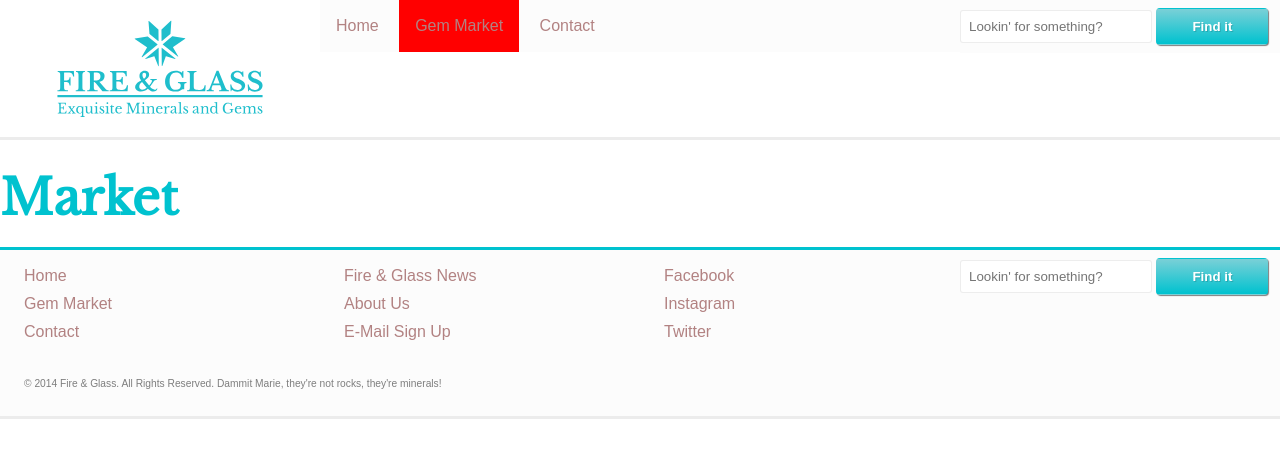
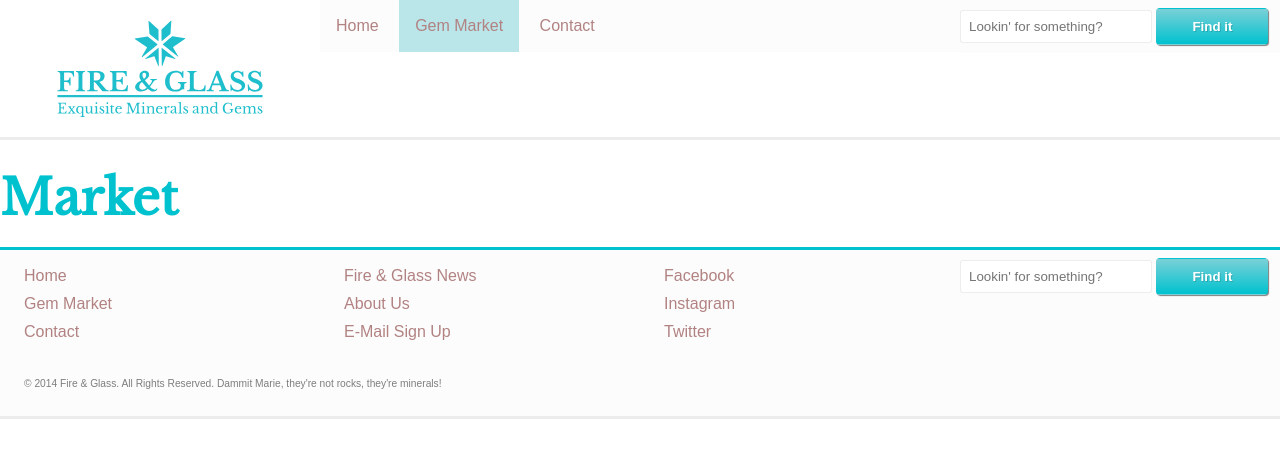
Before and after one commit to alkalinegenome/ecommerce-website, a Jekyll site: the page built from market.html, in a window 1280 px wide. Shown: the top 458 px of the page. Built offline with Jekyll 4.4.1, drawn with Linux system fonts in a browser that asks for light colours; Markdown is read by kramdown in place of the engine named in the settings.

Commit message:
BG colour for current page matches scheme

```diff
--- a/_includes/css/header.css
+++ b/_includes/css/header.css
@@ -53,6 +53,6 @@ header {
 .current {
 	font-weight: 400;
 	cursor:default;
-	background-color: red;
+	background-color: rgba(122,208,215,.50);
 
 }
```
